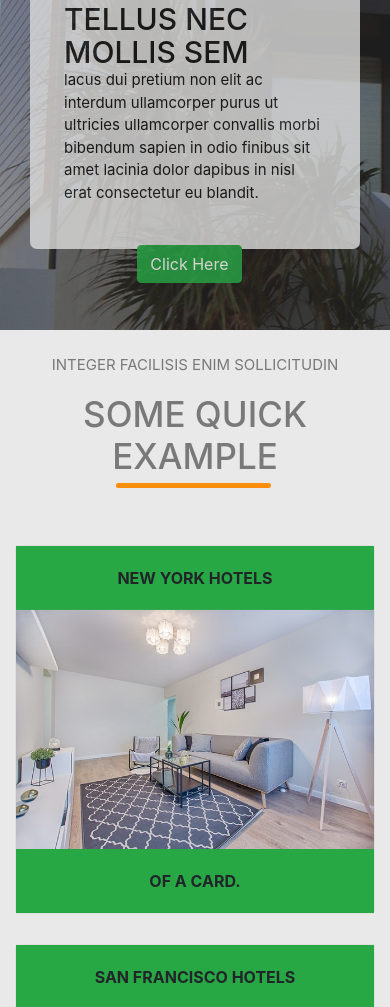
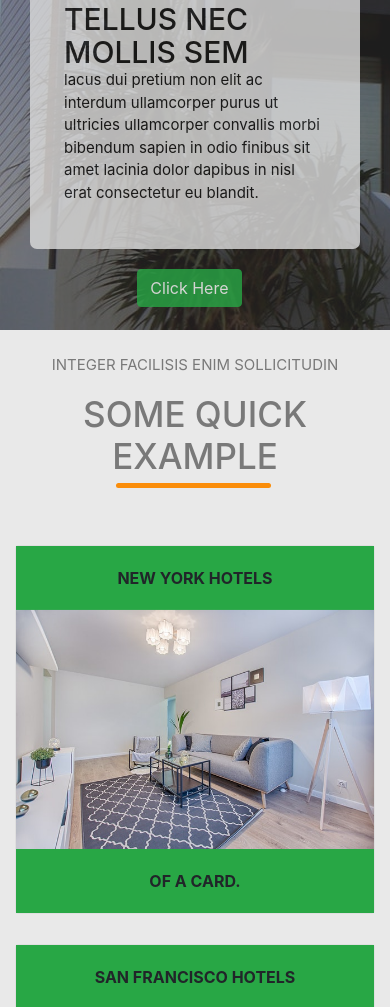
Before and after one commit to amitbd590/pro-project-1, a website: page index.html in a window 390 px wide. Shown: the part 3456-4463 px from the top of the page. Drawn offline with nearby package versions, Linux system fonts and the light colour scheme.

Commit message:
Update style.css

```diff
--- a/css/style.css
+++ b/css/style.css
@@ -905,7 +905,7 @@ form * {
     }
 
     #summary .container .block-2 a {
-        margin-top: 16px;
+        margin-top: 40px;
         margin-left: 28%;
     }
 
```
